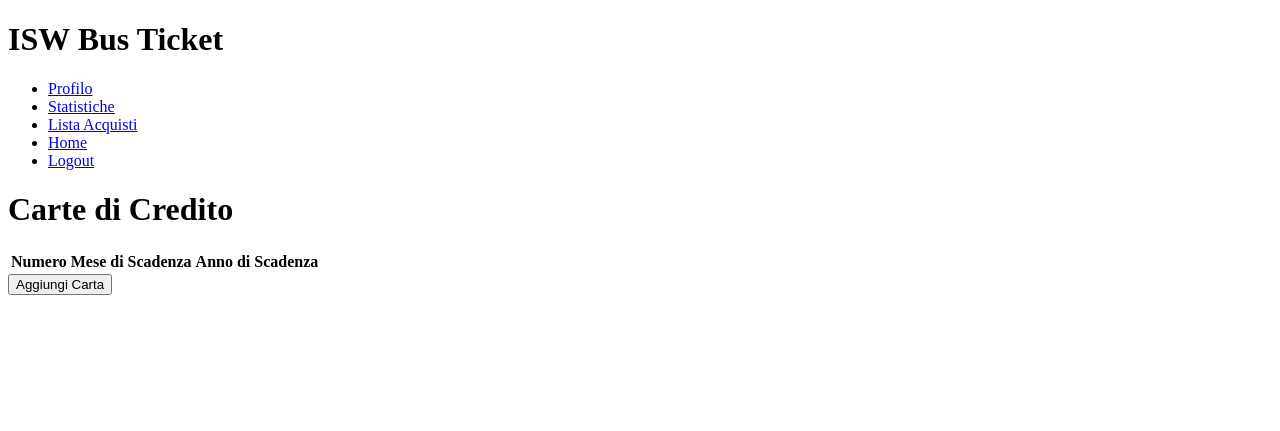
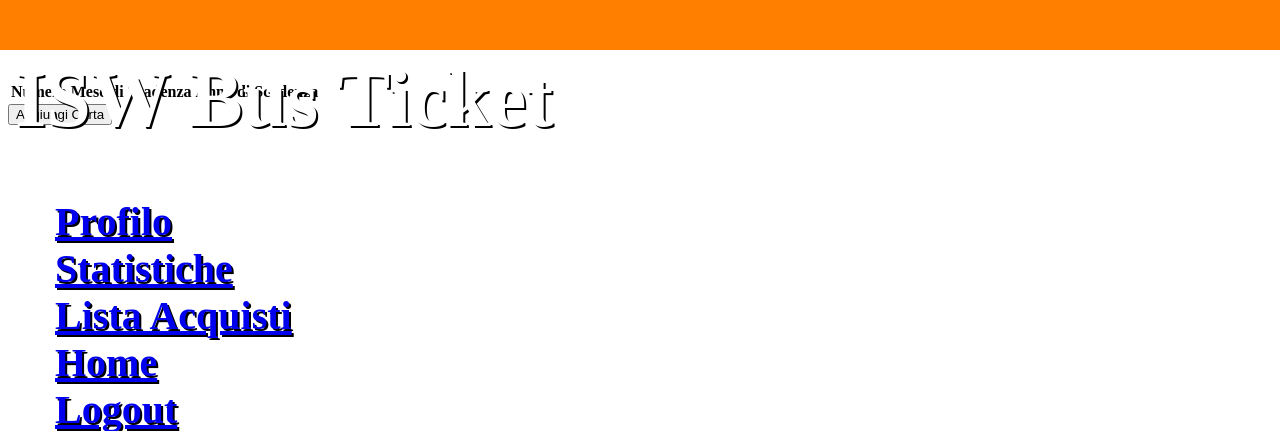
Before and after one commit to michelepilia/ISW, a Django app: page /cards/ in a window 1280 px wide. Shown: the top 431 px of the page. Run offline with Django 3.2, Linux system fonts and the light colour scheme; data comes from the database, SQL or seed files in the repository; both versions use the stored data as it was after the commit; lists and menus that the app fills with data are empty.

Commit message:
risistemata la struttura del progetto e abilitata alla lettura del css

```diff
--- /dev/null
+++ b/IswBus/static/IswBus/style.css
@@ -0,0 +1,14 @@
+header {
+    background-color: #ff8000;
+    color: white;
+    text-shadow: 2px 2px #000000;
+    font-size: 40px;
+    font-weight: bold;
+    position: fixed;
+    top: 0px;
+    left: 0px;
+    right: 0px;
+    padding-left: 15px;
+    height: 50px;
+    z-index: 1000;
+}
--- a/templates/base.html
+++ b/IswBus/templates/base.html
@@ -1,7 +1,9 @@
 <!DOCTYPE html>
 <html lang="en">
 <head>
+    {% load static %}
     <meta charset="UTF-8">
+    <link rel="stylesheet" href="{% static "IswBus/style.css" %}">
     <title>Bus Ticket ISW</title>
 </head>
 <body>
--- a/templates/signup.html
+++ b/IswBus/templates/signup.html
@@ -1,6 +1,7 @@
 <!DOCTYPE html>
 <html lang="en">
 <head>
+    {% load static %}
     <meta charset="UTF-8">
     <title>Bus Ticket ISW</title>
 </head>
```
Also changed, not shown: IswBus/templates/add-card.html (renamed from templates/add-card.html), IswBus/templates/available_tickets.html (renamed from templates/available_tickets.html), IswBus/templates/buy-ticket.html (renamed from templates/buy-ticket.html), IswBus/templates/cards.html (renamed from templates/cards.html), IswBus/templates/edit-card.html (renamed from templates/edit-card.html), IswBus/templates/error.html (renamed from templates/error.html), IswBus/templates/registration/login.html (renamed from templates/registration/login.html), IswBus/templates/statistics.html (renamed from templates/statistics.html), IswBus/templates/transaction_detail.html (renamed from templates/transaction_detail.html), IswBus/templates/transactions.html (renamed from templates/transactions.html), db.sqlite3.
